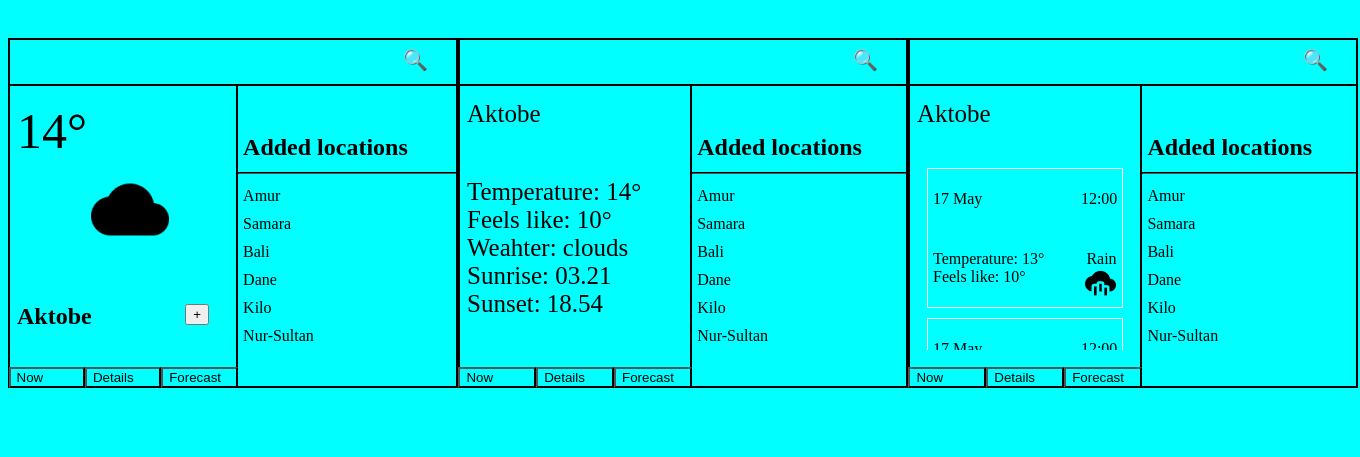
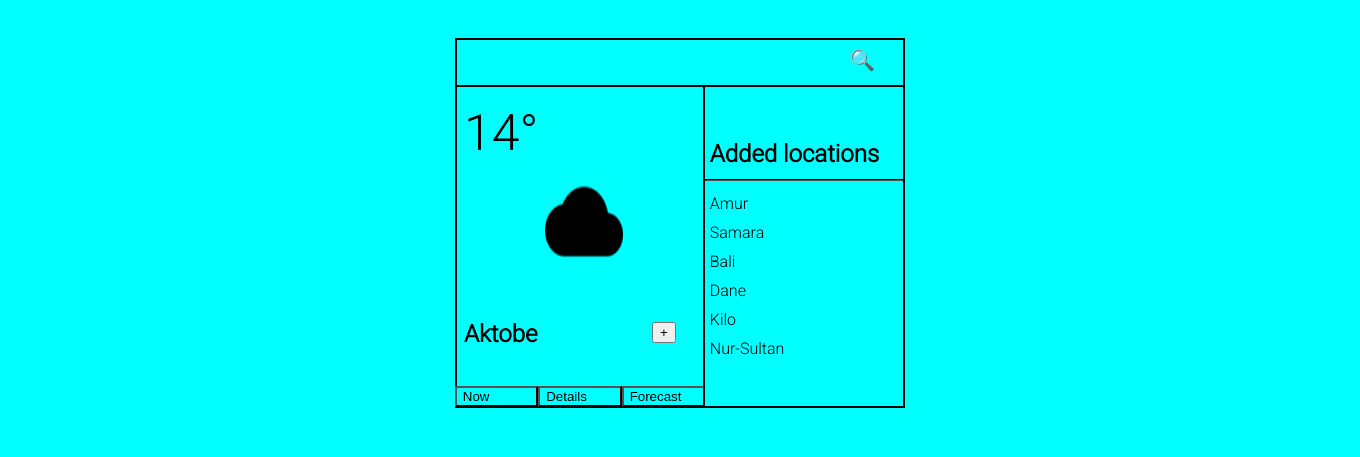
Before and after one commit to MatveyKuba/MatveyKuba.github.io, a PHP site: page /weather.html in a window 1360 px wide. Shown: the top 457 px of the page. Run offline with PHP 8.4, Linux system fonts and the light colour scheme.

Commit message:
Add files via upload

```diff
--- a/MKub222/weather/weather.css
+++ b/MKub222/weather/weather.css
@@ -1,7 +1,7 @@
 table {
   border-collapse: collapse;
   width: 450px;
-  height: 350px;
+  height: 370px;
 }
 
 body{
@@ -9,19 +9,21 @@ body{
   justify-content: space-around;
   align-items: flex-start;
   background-color: aqua;
+  font-family: 'Roboto', sans-serif;
+
 }
-.now{
-  display: flex;
+#now{
+  display: block;
   margin-top: 30px;
 }
-.forecast{
+#forecast{
   margin-top: 30px;
-  display: flex;
+  display: none;
 
 }
-.details{
+#details{
   margin-top: 30px;
-  display: flex;
+  display: none;
 }
 
 th {
@@ -32,6 +34,7 @@ th {
   td {
     padding: 5px 7px;
     border: 2px solid black;
+    width: 310px;
   }
 .search{
   width: 95%;
@@ -68,11 +71,13 @@ th {
     text-align: center;
     margin: 0 35%;
     margin-top: 20px;
+    width: 78px;
+    height: 79px;
   }
 
 .city{
   position: relative;
-  margin-top: 60px;
+  margin-top: 55px;
 }
 
 .like{
@@ -104,7 +109,7 @@ hr{
   display: flex;
   position: relative;
   justify-content: flex-end;
-  bottom: -17px;
+  bottom: -18px;
   margin-left: -4%;
   margin-right: -4%;
   align-items: flex-end;
@@ -132,11 +137,11 @@ hr{
 .list_details {
   list-style: none;
   margin-top: 50px;
-  margin-bottom: 32px;
+  margin-bottom: 20px;
   font-size: 25px;
 }
 .about .chosenCity{
-  margin-bottom: 40px;
+  margin-bottom: 66px;
   font-size: 25px;
 }
 
@@ -168,8 +173,37 @@ hr{
 .table-scroll{
   overflow-x: auto;
   height: 250px;
+  margin-bottom: 16px;
+
 }
 .iconWeather {
   margin-top: -20px;
   margin-left: -3%;
+  height: 31px;
+  width: 31px;
 }
+
+
+#details.active{
+  display: block;
+}
+
+
+#forecast.active{
+  display: block;
+}
+
+#now.active{
+  display: block;
+}
+#now.none{
+  display: none;
+}
+
+#details.none{
+  display: none;
+}
+
+#forecast.none{
+  display: none;
+}
--- a/MKub222/weather/weather.html
+++ b/MKub222/weather/weather.html
@@ -6,33 +6,38 @@
     <meta name="viewport" content="width=device-width, initial-scale=1.0">
     <title>Document</title>
     <link rel="stylesheet" href="weather.css">
+    <link rel="preconnect" href="https://fonts.googleapis.com">
+<link rel="preconnect" href="https://fonts.gstatic.com" crossorigin>
+<link href="https://fonts.googleapis.com/css2?family=Roboto:wght@300&display=swap" rel="stylesheet">
 </head>
 <body>
-    <div class="now">
+    <div id="now">
         <table>
             <tr>
                 <th colspan="2" class="forSearch">
-                <input type="text" class="search">
-                <button type="submit">&#128269</button>
+                <form>
+                    <input id="inpCity" type="text" class="search">
+                    <button id='searchCity' type="submit">&#128269</button>
+                </form>
                 </th>
             </tr>
             <tr>
                 <td class="about">
                     <div class="aboutS">
-                    <div class="temperature">
+                    <div class="temperature" id="temp">
                         14°
                     </div>
-                    <div>
+                    <div class="imageTemp">
                         <img src="./png/icons8-cloud-96 1.png" alt="">
                     </div>
-                    <div class="city">
-                        <h2>Aktobe</h2>
+                    <div class="city" id="city">
+                        <h2 id="cityCurrentName">Aktobe</h2>
                         <button class="like">+</button>
                     </div>
                     <div class="screens1">
-                        <button>Now</button>
-                        <button>Details</button>
-                        <button>Forecast</button>
+                        <button class="nowBtn" id="nowBtn">Now</button>
+                        <button id="detailsBtn">Details</button>
+                        <button id="forecastBtn">Forecast</button>
                     </div>
                 </div>
                 </td>
@@ -57,7 +62,7 @@
         </table>
     </div>
 
-    <div class="details" >
+    <div id="details" >
         <table>
             <tr>
                 <th colspan="2" class="forSearch">
@@ -79,9 +84,9 @@
                         <li>Sunset: 18.54</li>
                     </div>
                     <div class="screens1">
-                        <button>Now</button>
-                        <button>Details</button>
-                        <button>Forecast</button>
+                        <button id="nowBtn2">Now</button>
+                        <button id="detailsBtn2">Details</button>
+                        <button id="forecastBtn2">Forecast</button>
                     </div>
                 </div>
                 </td>
@@ -106,7 +111,7 @@
         </table>
     </div>
 
-    <div class="forecast">
+    <div id="forecast">
         <table>
             <tr>
                 <th colspan="2" class="forSearch">
@@ -168,8 +173,8 @@
                     </div>
                 </div>
                 <div class="screens1">
-                    <button>Now</button>
-                    <button>Details</button>
+                    <button id="nowBtn3">Now</button>
+                    <button id="detailsBtn3">Details</button>
                     <button>Forecast</button>
                 </div>
                 </td>
@@ -194,4 +199,5 @@
         </table>
     </div>
 </body>
+<script src="weather.js"></script>
 </html>
--- /dev/null
+++ b/MKub222/weather/weather.js
@@ -0,0 +1,97 @@
+"use script"
+
+
+//переключение табов
+const nowTable = document.getElementById('now');
+const detailsTable = document.getElementById('details');
+const forecastTable = document.getElementById('forecast');
+
+const detailsBtn = document.getElementById('detailsBtn');
+const detailsBtn3 = document.getElementById('detailsBtn3');
+
+const forecastBtn = document.getElementById('forecastBtn');
+const forecastBtn2 = document.getElementById('forecastBtn2');
+
+const nowBtn = document.getElementById('nowBtn');
+const nowBtn2 = document.getElementById('nowBtn2');
+const nowBtn3 = document.getElementById('nowBtn3');
+
+
+function changeListToDet(){
+    nowTable.classList.add('none');
+    forecastTable.classList.add('none');
+    detailsTable.classList.add('active');
+    detailsTable.classList.remove('none');
+    console.log('gg');
+
+
+}
+
+function changeListToForecast(){
+    nowTable.classList.add('none');
+    detailsTable.classList.add('none');
+    forecastTable.classList.add('active');
+    forecastTable.classList.remove('none');
+
+}
+
+function changeListToNow() {
+    forecastTable.classList.add('none');
+    detailsTable.classList.add('none');
+    nowTable.classList.remove('none');
+    nowTable.classList.add('active');
+}
+
+detailsBtn.addEventListener('click', changeListToDet);
+detailsBtn3.addEventListener('click', changeListToDet);
+
+forecastBtn.addEventListener('click', changeListToForecast);
+forecastBtn2.addEventListener('click', changeListToForecast);
+
+nowBtn.addEventListener('click', changeListToNow);
+nowBtn2.addEventListener('click', changeListToNow);
+nowBtn3.addEventListener('click', changeListToNow);
+//поиск города
+
+const serverUrl = 'http://api.openweathermap.org/data/2.5/weather';
+const cityName = 'boston';
+let inpCity = document.getElementById('inpCity');
+const searchCity = document.getElementById('searchCity');
+
+
+const temp = document.getElementById('temp');
+const city = document.getElementById('cityCurrentName');
+const imageTemp = document.querySelector('.imageTemp img');
+
+
+function cityTemp (){
+    let cityName = `${inpCity.value}`;
+    const apiKey = 'f660a2fb1e4bad108d6160b7f58c555f';
+    const url = `${serverUrl}?q=${cityName}&appid=${apiKey}`;
+    let response = fetch(url);
+
+    response.onload = () => resolve(response);
+    response.onerror = () => reject(new Error(`Ошибка загрузки скрипта ${url}`));
+
+    response
+    .then(
+    response => response.json()
+    )
+    .then(
+    response => {
+        temp.textContent = `${Math.floor(response.main.temp - 273)}°`;
+        city.textContent = cityName;
+        imageTemp.src = `https://openweathermap.org/img/wn/${response.weather[0]['icon']}@2x.png`
+
+
+    },
+    error => alert(`Ошибка: ${error.message}`)
+   );
+}
+searchCity.addEventListener('click', function(e){
+    e.preventDefault();
+    cityTemp();
+
+
+
+})
```
Also changed, not shown: MKub222/try.js (added, +38 -0 lines).
